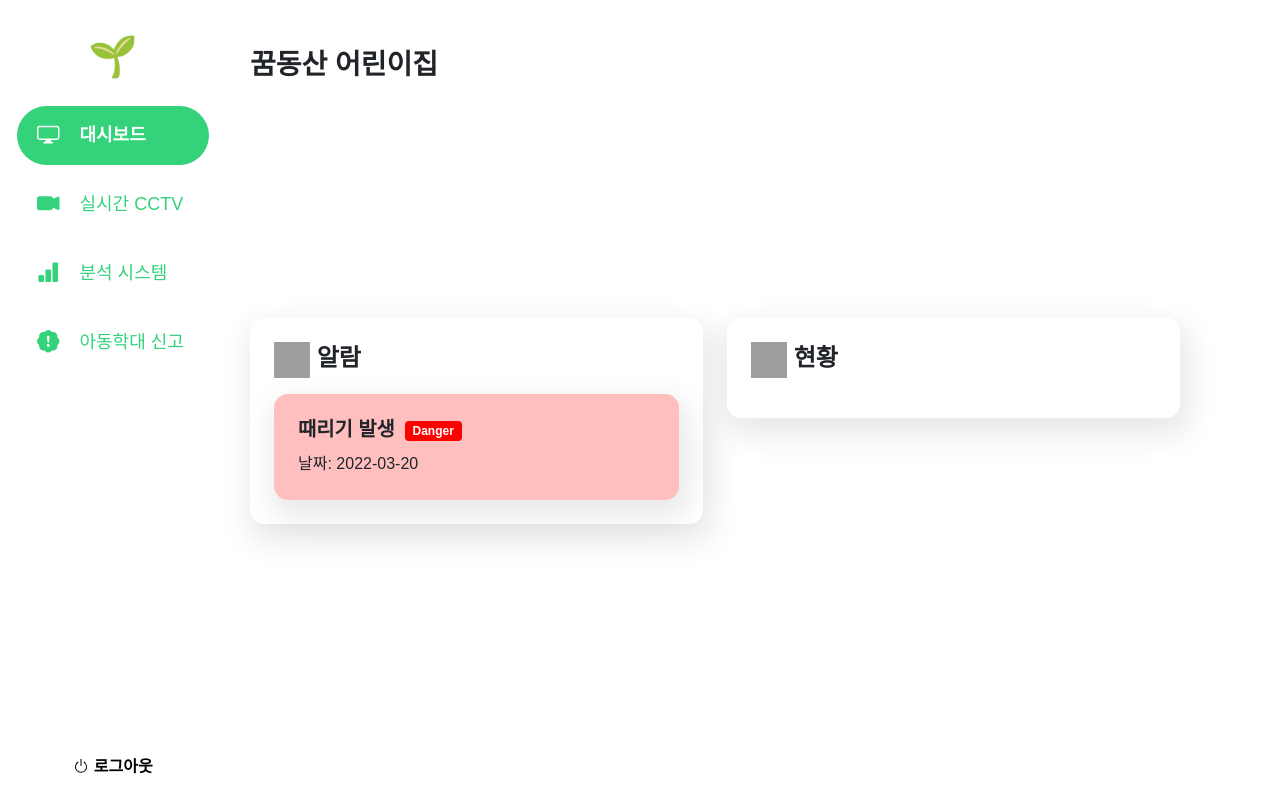
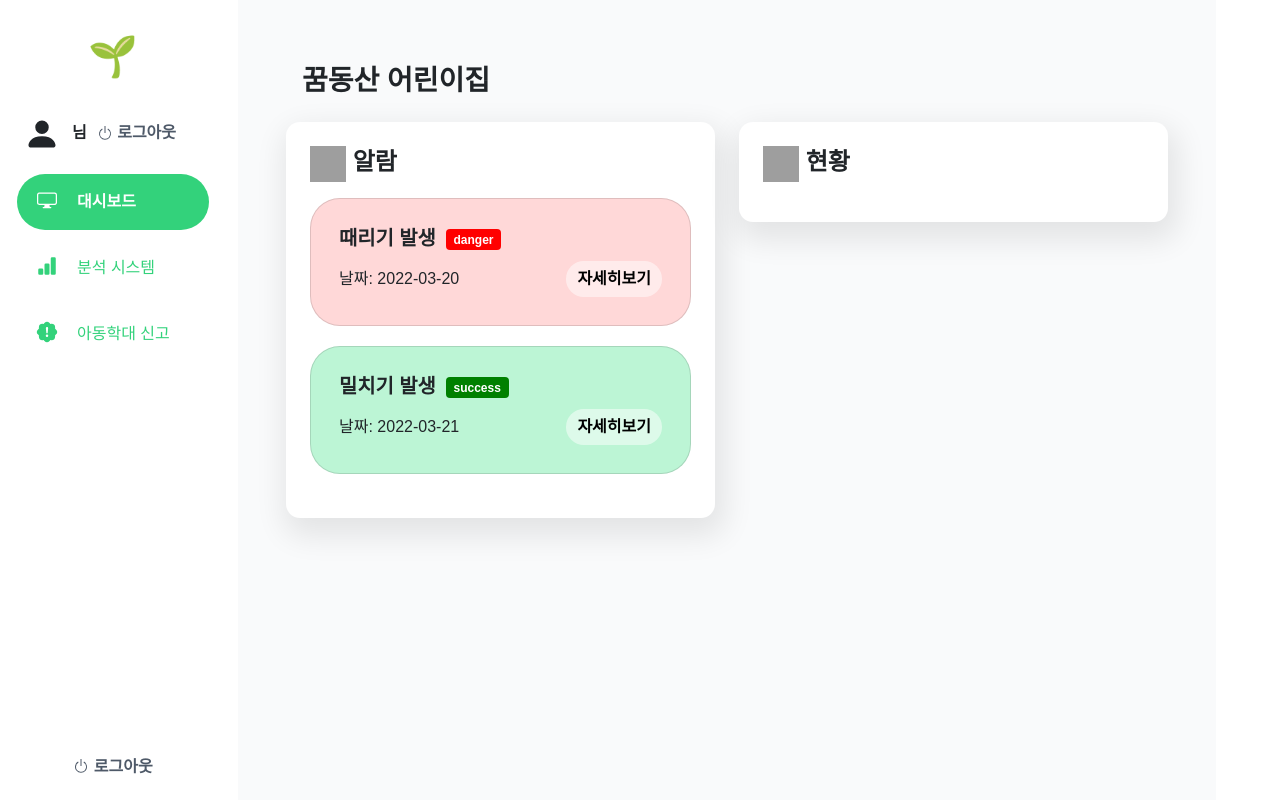
Before and after one commit to minkyung00/child-abuse-alarm, a Vue app in the folder FE/frontend/: page /user-home/dashboard in a window 1280 px wide. Built offline with nearby package versions, Linux system fonts and the light colour scheme; grey boxes are pictures that could not be loaded; a web font is replaced by a local one.

Commit message:
Design: 전반적인 디자인 수정

```diff
--- a/FE/frontend/src/components/CenterCodeModal.vue
+++ b/FE/frontend/src/components/CenterCodeModal.vue
@@ -51,7 +51,7 @@ export default {
         }
         const res = await applyCenterCode(this.centerID, data)
 
-        alert(`${res.center_name}이 등록되었습니다!`)
+        alert(`${res.data.center_name}이 등록되었습니다!`)
         this.$router.push({
           name: 'UserHome'
         })
--- a/FE/frontend/src/components/DashBoardAlarmCard.vue
+++ b/FE/frontend/src/components/DashBoardAlarmCard.vue
@@ -1,22 +1,33 @@
 <template>
-  <b-card>
+  <div>
+    <b-card v-for="alarm in alarmList"
+            :key="alarm"
+            :class="`alarm-card-${alarm.status}`">
       <header class="alarm-card-title">
         <b-card-title>
-        때리기 발생
+          {{ alarm.title }}
         </b-card-title>
         <div class="alarm-badge">
-        <b-badge pill variant="danger">Danger</b-badge>
+          <b-badge pill :variant="alarm.status">{{ alarm.status }}</b-badge>
         </div>
       </header>
+
+      <main>
         <b-card-text>
-      날짜: 2022-03-20
+          {{ `날짜: ${alarm.date}` }}
         </b-card-text>
+        <button class="more-button">자세히보기</button>
+      </main>
     </b-card>
+  </div>
 </template>
 
 <script>
 export default {
-
+  name: "DashBoardAlarmCard",
+  props: {
+    alarmList: Array
+  }
 }
 </script>
 
@@ -33,13 +44,22 @@ export default {
 }
 
 .card {
-  background-color: rgba(255, 0, 0, 25%);
   position: relative;
   animation: fadeInUp 0.8s ease-in-out;
+  margin-bottom: 20px;
+  border-radius: 30px;
 
   .card-body {
-    padding: 1.5rem;
+    padding: 1.75rem;
   }
+}
+
+.alarm-card-danger {
+  background-color: $light-red;
+}
+
+.alarm-card-success {
+  background-color: $light-green;
 }
 
 .alarm-card-title {
@@ -56,5 +76,27 @@ export default {
   .badge-danger {
     background-color: red;
   }
+
+  .badge-success {
+    background-color: green;
+  }
+}
+
+main {
+  display: flex;
+  justify-content: space-between;
+  align-items: center;
+
+  .card-text {
+    margin: 0;
+  }
+
+  .more-button {
+    background-color: rgb(255, 255, 255, 0.5);
+    border: 1px solid transparent;
+    // border-color: black;
+    // padding: 8px 20px;
+    // border-radius: 30px;
+  }
 }
 </style>
--- a/FE/frontend/src/components/UserHomeNav.vue
+++ b/FE/frontend/src/components/UserHomeNav.vue
@@ -2,13 +2,17 @@
   <b-nav pills>
     <div>
       <h1 class="userhome-logo" @click="handleRoute('HomeView')">🌱</h1>
+      <div>
+        <b-avatar variant="light" badge badge-left size="60px"></b-avatar>
+        <span class="username">{{ `${username}님` }}</span>
+        <button class="logout-button" @click="logout">
+          <b-icon icon="power" aria-hidden="true"></b-icon> 로그아웃
+        </button>
+      </div>
+
       <b-nav-item active @click="handleRoute('DashBoard')">
         <b-icon icon="display"></b-icon>
         <span class="nav-link-text">대시보드</span>
-      </b-nav-item>
-      <b-nav-item>
-        <b-icon icon="camera-video-fill"></b-icon>
-        <span class="nav-link-text">실시간 CCTV</span>
       </b-nav-item>
       <b-nav-item>
         <b-icon icon="bar-chart-fill"></b-icon>
@@ -28,6 +32,11 @@
 <script>
 export default {
   name: "UserHomeNav",
+  data () {
+    return {
+      username: this.$store.state.userid
+    }
+  },
   methods: {
     handleRoute (route) {
       this.$router.push({
@@ -55,6 +64,7 @@ export default {
   max-width: 250px;
   height: 100vh;
   justify-content: space-between;
+  // background-color: #f9fafb;
   @media (max-width: 920px) {
     flex-direction: row;
     width: 100%;
@@ -66,6 +76,10 @@ export default {
     text-align: center;
   }
 
+  .username {
+    font-weight: 700;
+  }
+
   .nav-item {
     margin: 10px 5px;
 
@@ -73,7 +87,7 @@ export default {
       padding: 1rem 1.25rem;
       border-radius: 30px !important;
       color: $primary-color;
-      font-size: 18px;
+      font-size: 16px;
       font-weight: 400;
 
       &:hover,
@@ -96,7 +110,12 @@ export default {
   }
 
   .logout-button {
+    color: #4e5968;
     background-color: transparent;
+
+    &:hover {
+      background: #F7F8F9;
+    }
   }
 }
 </style>
--- a/FE/frontend/src/styles/_button.scss
+++ b/FE/frontend/src/styles/_button.scss
@@ -1,5 +1,5 @@
 button {
-  background-color: $olive-green;
+  background-color: $primary-color;
   color: black;
   font-weight: bold;
   border: none;
--- a/FE/frontend/src/styles/_variable.scss
+++ b/FE/frontend/src/styles/_variable.scss
@@ -1,4 +1,10 @@
 $olive-green: #33d27b;
+$light-green: #bcf5d5;
+$melon-green: #70ed9d;
+$gray-green: #71db9d;
 $yellow-green: #81E571;
 
 $primary-color: $olive-green;
+
+$light-red: #ffd8d8;
+$light-grey: #f8f8f8;
--- a/FE/frontend/src/views/ApplyCenter.vue
+++ b/FE/frontend/src/views/ApplyCenter.vue
@@ -3,7 +3,7 @@
     <header id="apply-header">
       <h1 class="apply-logo">🌱</h1>
       <h1 class="apply-title">어린이집 등록</h1>
-      <p class="apply-desc">최초 등록된 어린이집으로만 이용 가능합니다.</p>
+      <p class="apply-desc">어린이집 등록 후 서비스 이용이 가능합니다.</p>
     </header>
 
     <div class="search-bar">
--- a/FE/frontend/src/views/DashBoard.vue
+++ b/FE/frontend/src/views/DashBoard.vue
@@ -1,15 +1,16 @@
 <template>
+  <div>
+    <h3>꿈동산 어린이집</h3>
     <b-row>
-    <h3>꿈동산 어린이집</h3>
       <b-col>
-      <!-- <h3>꿈동산 어린이집</h3> -->
         <b-card>
           <b-card-title>
             <img src="https://t1.kakaocdn.net/kakaocorp/kakaocorp/admin/6562f7bc017800001.png?type=thumb&amp;opt=C72x72" width="36" height="36" alt="" class="ico_cate">  알람
           </b-card-title>
-        <DashBoardAlarmCard />
+          <DashBoardAlarmCard :alarmList=alarmList />
         </b-card>
       </b-col>
+
       <b-col>
         <b-card>
           <b-card-title>
@@ -18,6 +19,7 @@
         </b-card>
       </b-col>
     </b-row>
+  </div>
 </template>
 
 <script>
@@ -26,11 +28,31 @@ export default {
   name: "DashBoard",
   components: {
     DashBoardAlarmCard
+  },
+  data () {
+    return {
+      alarmList: [
+        {
+          title: "때리기 발생",
+          status: "danger",
+          date: "2022-03-20"
+        },
+        {
+          title: "밀치기 발생",
+          status: "success",
+          date: "2022-03-21"
+        },
+      ]
+    }
   }
 }
 </script>
 
 <style lang="scss" scoped>
+h3 {
+  padding: 1rem;
+}
+
 .card {
   border: none;
   border-radius: 14px;
--- a/FE/frontend/src/views/Register.vue
+++ b/FE/frontend/src/views/Register.vue
@@ -68,7 +68,7 @@ export default {
 
         alert('회원가입이 완료되었습니다!')
         this.$router.push({
-          name: 'HomeView'
+          name: 'ApplyCenter'
         })
       } catch (err) {
         console.log(err)
--- a/FE/frontend/src/views/UserHome.vue
+++ b/FE/frontend/src/views/UserHome.vue
@@ -1,7 +1,7 @@
 <template>
   <b-row>
     <UserHomeNav class="col-3"></UserHomeNav>
-    <router-view class="col-9 py-5"/>
+    <router-view class="col-9 p-5"/>
   </b-row>
 </template>
 
@@ -18,6 +18,7 @@ export default {
 
 <style lang="scss" scoped>
 .col-9 {
+  background-color: #f9fafb;
   @media (max-width: 920px) {
     width: 100%;
   }
```
Lines whose indentation alone changed are shown as unchanged.
